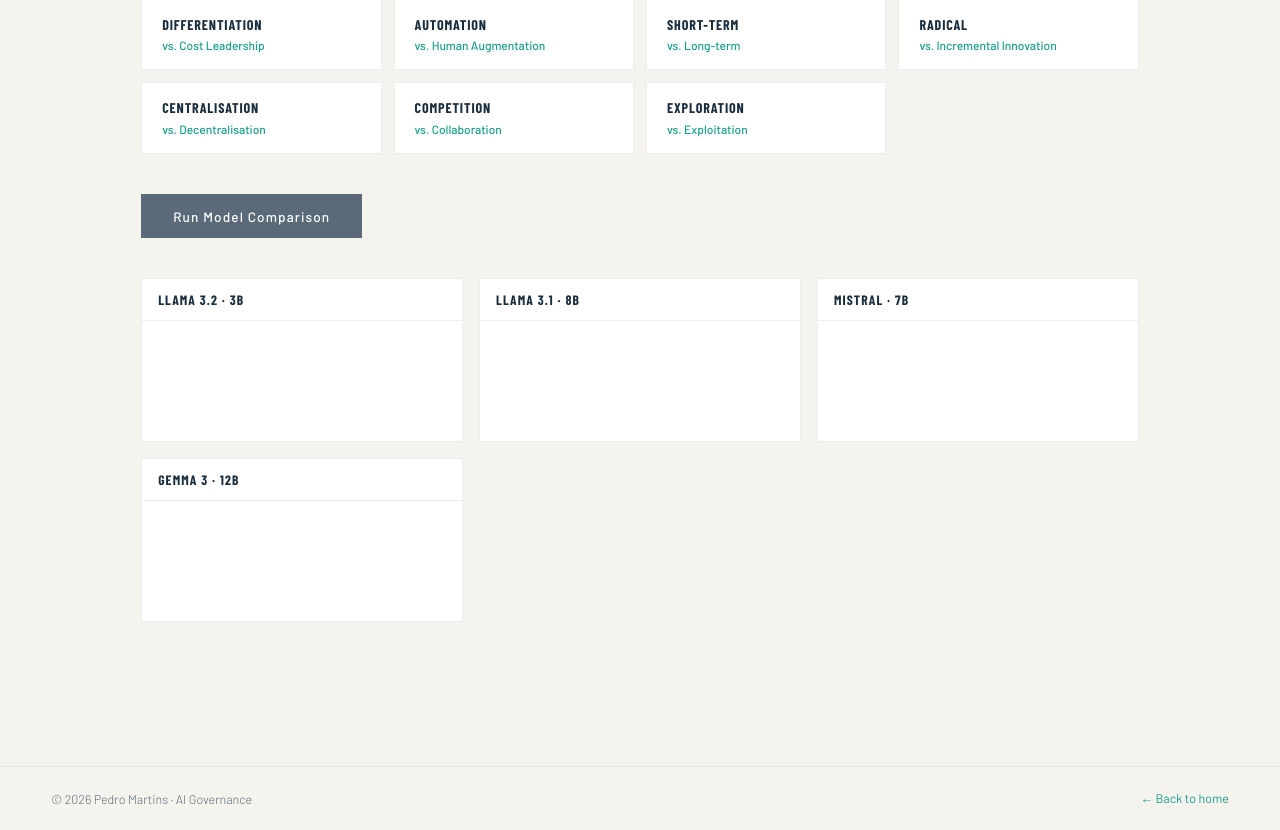
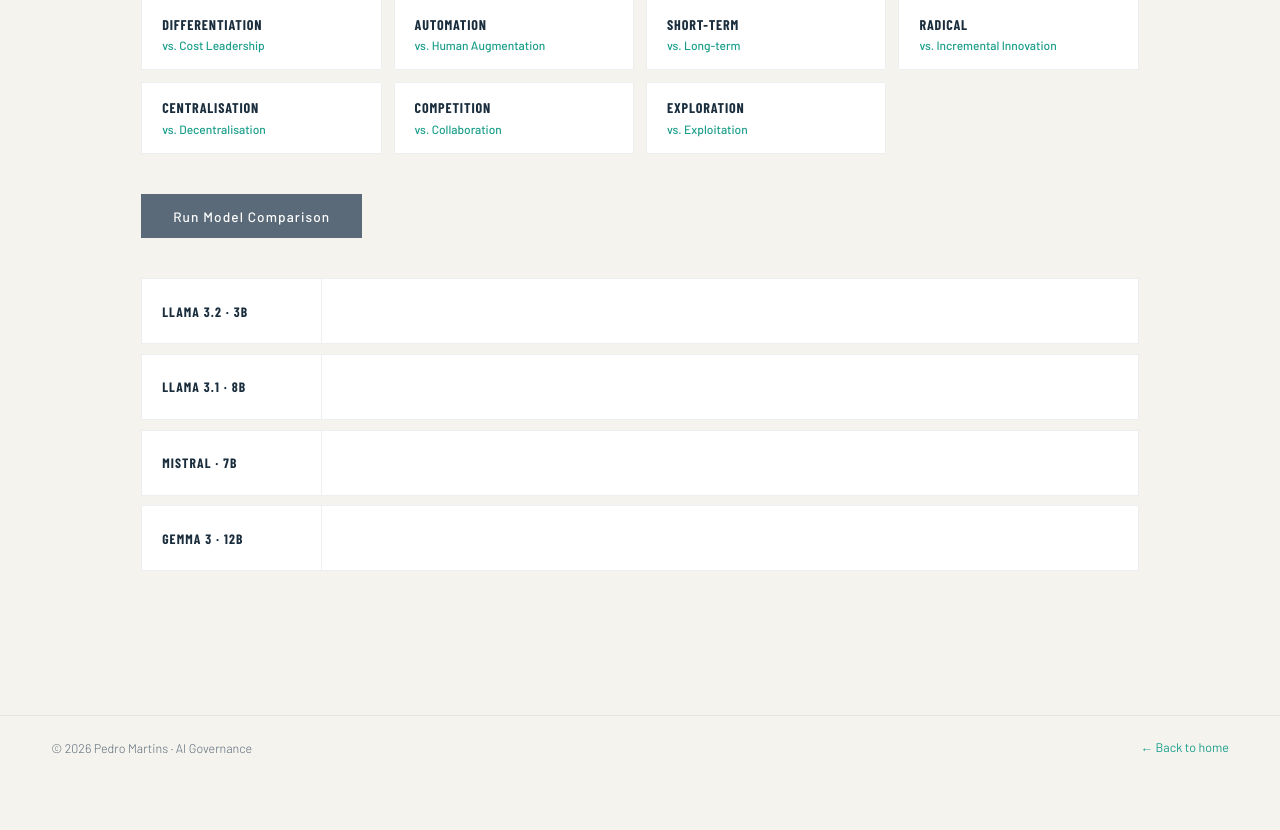
Before and after one commit to pedmartins/landingpage, a Flask app: page /lab in a window 1280 px wide. Shown: the part 429-1259 px from the top of the page. After the commit the page ends 1183 px from the top, so only its background shows below. Run offline with Flask 3, Linux system fonts and the light colour scheme; some libraries are stand-ins or nearby versions; some web fonts are replaced.

Commit message:
feat: evolução do cloudflare AI lab

```diff
--- a/templates/lab.html
+++ b/templates/lab.html
@@ -226,19 +226,22 @@
     .verdict-b { background: rgba(26,45,61,0.08); color: var(--navy); }
 
     .models-grid {
-      display: grid;
-      grid-template-columns: repeat(auto-fill, minmax(240px, 1fr));
-      gap: 1rem;
+      display: flex;
+      flex-direction: column;
+      gap: 0.6rem;
     }
     .model-card {
       background: var(--card-bg);
       border: 1px solid var(--border);
+      display: grid;
+      grid-template-columns: 180px 1fr;
       overflow: hidden;
     }
     .model-card-header {
-      padding: 0.75rem 1rem;
-      border-bottom: 1px solid var(--border);
-      display: flex; align-items: center; justify-content: space-between;
+      padding: 1rem 1.25rem;
+      border-right: 1px solid var(--border);
+      display: flex; flex-direction: column;
+      justify-content: center; gap: 0.4rem;
     }
     .model-name {
       font-family: 'Barlow Condensed', sans-serif;
@@ -247,17 +250,18 @@
     }
     .model-verdict {
       font-family: 'Barlow Condensed', sans-serif;
-      font-weight: 700; font-size: 0.78rem;
+      font-weight: 700; font-size: 0.75rem;
       letter-spacing: 0.08em; padding: 0.15rem 0.55rem;
-      display: none;
+      display: none; align-self: flex-start;
     }
     .model-verdict.opt-a { background: rgba(26,158,138,0.12); color: var(--teal); }
     .model-verdict.opt-b { background: rgba(26,45,61,0.08); color: var(--navy); }
     .model-verdict.visible { display: inline-block; }
 
     .model-card-body {
-      padding: 1rem;
-      min-height: 120px;
+      padding: 1rem 1.25rem;
+      display: flex; align-items: center;
+      min-height: 64px;
     }
     .model-response {
       font-size: 0.88rem; line-height: 1.7;
@@ -292,7 +296,8 @@
 
     @media (max-width: 700px) {
       .options-row { grid-template-columns: 1fr; }
-      .models-grid { grid-template-columns: 1fr; }
+      .model-card { grid-template-columns: 1fr; }
+      .model-card-header { border-right: none; border-bottom: 1px solid var(--border); flex-direction: row; align-items: center; justify-content: space-between; }
       nav { padding: 1rem 1.5rem; }
       .nav-links { display: none; }
     }
```
